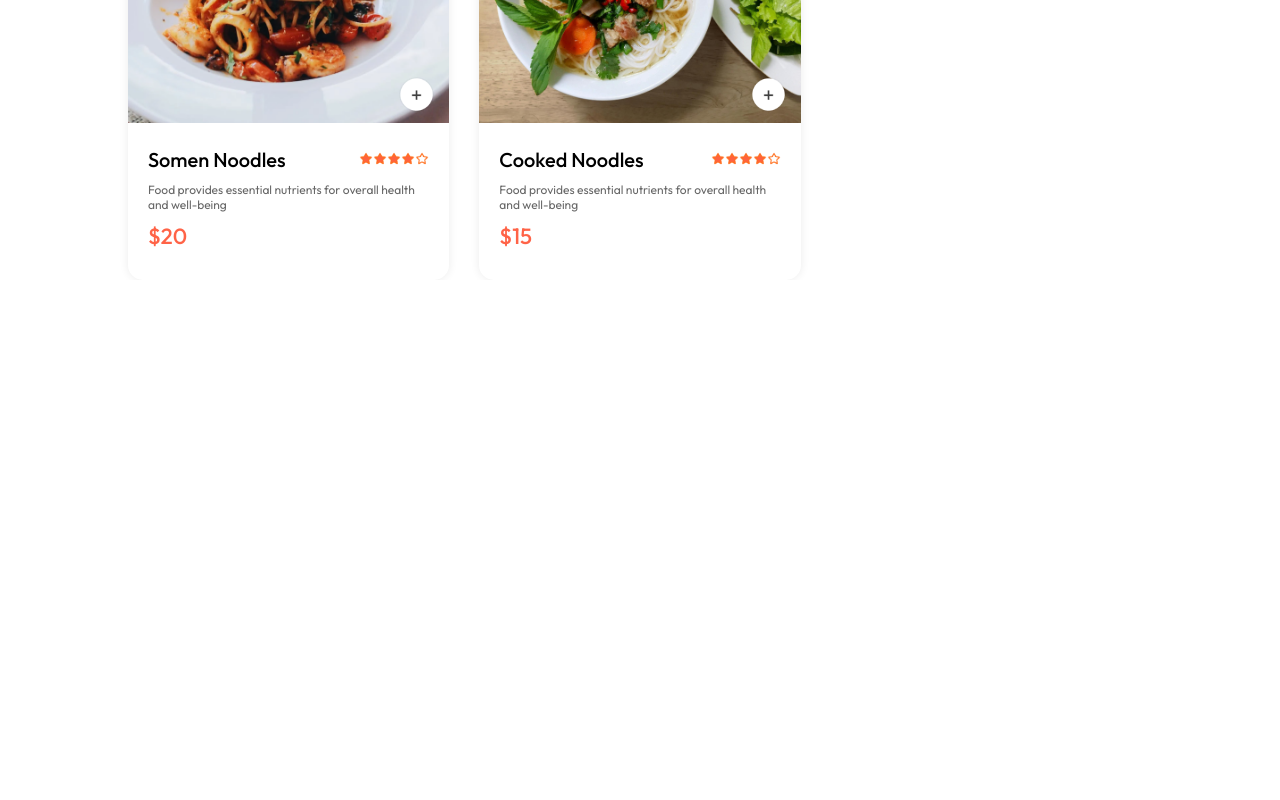
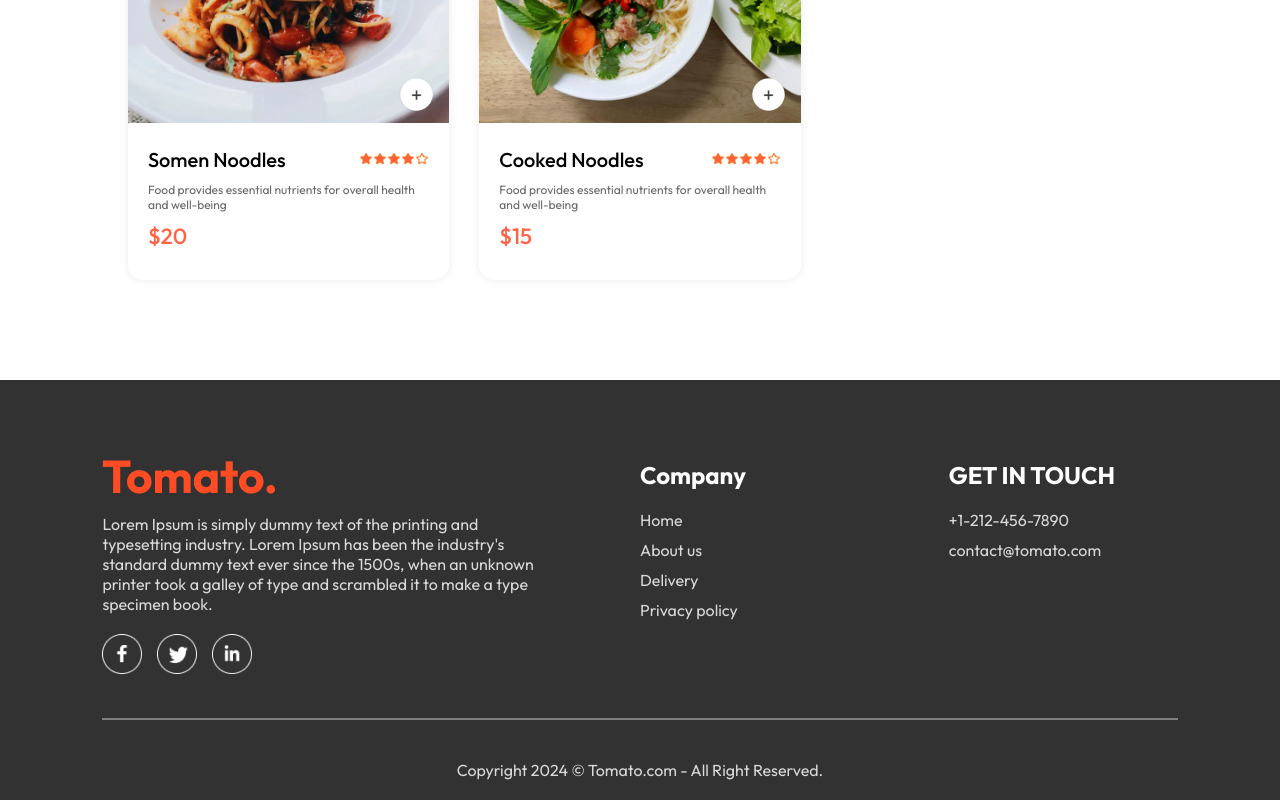
Before and after one commit to hasibhaque07/Food-Delivery-Website, a React (Vite) app in the folder frontend/: page / in a window 1280 px wide. Shown: the part 5703-6503 px from the top of the page. Before the commit the page ends 5983 px from the top, so only its background shows below. Built offline with nearby package versions, Linux system fonts and the light colour scheme.

Commit message:
modified

```diff
--- a/frontend/src/App.jsx
+++ b/frontend/src/App.jsx
@@ -4,9 +4,11 @@
 import Home from './pages/Home/Home'
 import Cart from './pages/Cart/Cart'
 import PlaceOrder from './pages/PlaceOrder/PlaceOrder'
+import Footer from './components/Footer/Footer'
 
 const App = () => {
   return (
+    <>
       <div className='app'>
         <Navbar />
         <Routes>
@@ -15,6 +17,9 @@
           <Route path='/order' element={<PlaceOrder />} />
         </Routes>
       </div>
+      <Footer />
+    </>
+
   )
 }
 
--- a/frontend/src/components/ExploreMenu/ExploreMenu.jsx
+++ b/frontend/src/components/ExploreMenu/ExploreMenu.jsx
@@ -27,7 +27,7 @@
       <div className="explore-menu-list">
         {menu_list.map((item, index) => {
             return(
-                <div onClick={() => setCategory(prev=>prev===item.menu_name?"All":item.menu_name)} key={index} className="explore-menu-list-item">
+                <div onClick={() => setCategory(prev => prev === item.menu_name ? "All" : item.menu_name)} key={index} className="explore-menu-list-item">
                     <img className={category===item.menu_name?"active":""} src={item.menu_image} alt="" />
                     <p>{item.menu_name}</p>
                 </div>
--- a/frontend/src/components/FoodDisplay/FoodDisplay.jsx
+++ b/frontend/src/components/FoodDisplay/FoodDisplay.jsx
@@ -11,7 +11,9 @@
       <h2>Top dishes near you</h2>
       <div className="food-display-list">
         {food_list.map((item, index)=>{
+          if(category === 'All' || category === item.category){
             return <FoodItem key={index} id={item._id} name={item.name} description={item.description} price={item.price} image={item.image}/>
+          }
         })}
       </div>
     </div>
--- /dev/null
+++ b/frontend/src/components/Footer/Footer.css
@@ -0,0 +1,42 @@
+.footer{
+    color: #d9d9d9;
+    background-color: #323232;
+    display: flex;
+    flex-direction: column;
+    align-items: center;
+    gap: 20px;
+    padding: 20px 8vw;
+    padding-top: 80px;
+    margin-top: 100px;
+}
+.footer-content{
+    width: 100%;
+    display: grid;
+    grid-template-columns: 2fr 1fr 1fr;
+    gap: 80px;
+}
+.footer-content-left, .footer-content-right, .footer-content-center{
+    display: flex;
+    flex-direction: column;
+    align-items: start;
+    gap: 20px;
+}
+.footer-content-left li, .footer-content-right li, .footer-content-center li{
+   list-style: none;
+   margin-bottom: 10px;
+   cursor: pointer;
+}
+.footer-content-right h2, .footer-content-center h2{
+    color: white;
+ }
+ .footer-social-icons img{
+    width: 40px;
+    margin-right: 15px;
+ }
+ .footer hr{
+    width: 100%;
+    height: 2px;
+    margin: 20px 0;
+    background-color: grey;
+    border: none;
+ }
--- /dev/null
+++ b/frontend/src/components/Footer/Footer.jsx
@@ -0,0 +1,41 @@
+import React from 'react'
+import './Footer.css'
+import { assets } from '../../assets/assets'
+
+const Footer = () => {
+  return (
+    <div className='footer' id='footer'>
+      <div className="footer-content">
+        <div className="footer-content-left">
+            <img src={assets.logo} alt="" />
+            <p>Lorem Ipsum is simply dummy text of the printing and typesetting industry. Lorem Ipsum has been the industry's standard dummy text ever since the 1500s, when an unknown printer took a galley of type and scrambled it to make a type specimen book.</p>
+            <div className="footer-social-icons">
+                <img src={assets.facebook_icon} alt="" />
+                <img src={assets.twitter_icon} alt="" />
+                <img src={assets.linkedin_icon} alt="" />
+            </div>
+        </div>
+        <div className="footer-content-center">
+            <h2>Company</h2>
+            <ul>
+                <li>Home</li>
+                <li>About us</li>
+                <li>Delivery</li>
+                <li>Privacy policy</li>
+            </ul>
+        </div>
+        <div className="footer-content-right">
+            <h2>GET IN TOUCH</h2>
+            <ul>
+                <li>+1-212-456-7890</li>
+                <li>contact@tomato.com</li>
+            </ul>
+        </div>
+      </div>
+      <hr />
+      <p className="footer-copyright">Copyright 2024 © Tomato.com - All Right Reserved.</p>
+    </div>
+  )
+}
+
+export default Footer
```
Lines whose indentation alone changed are shown as unchanged.
